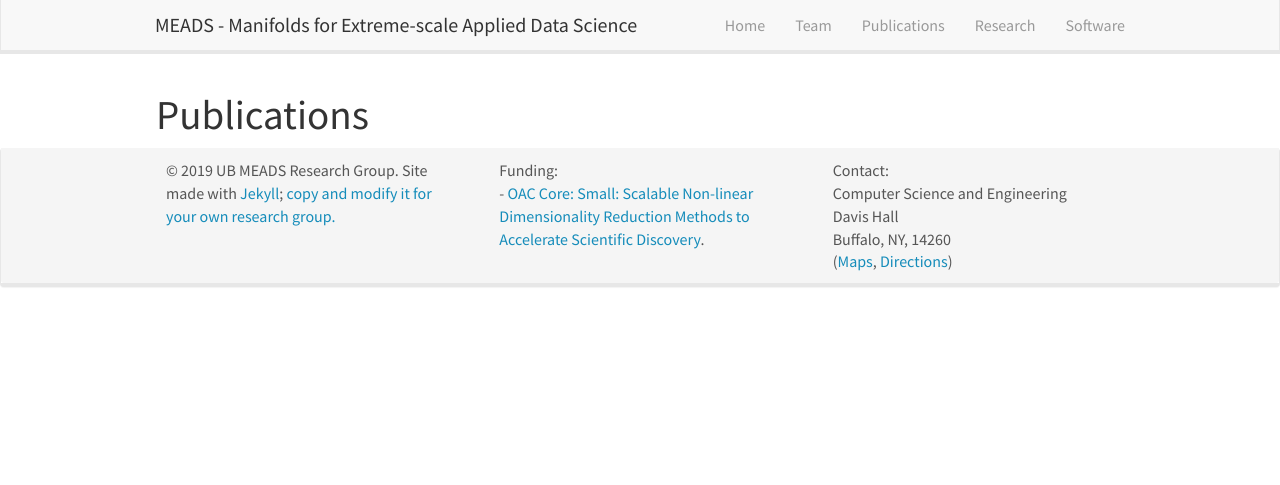
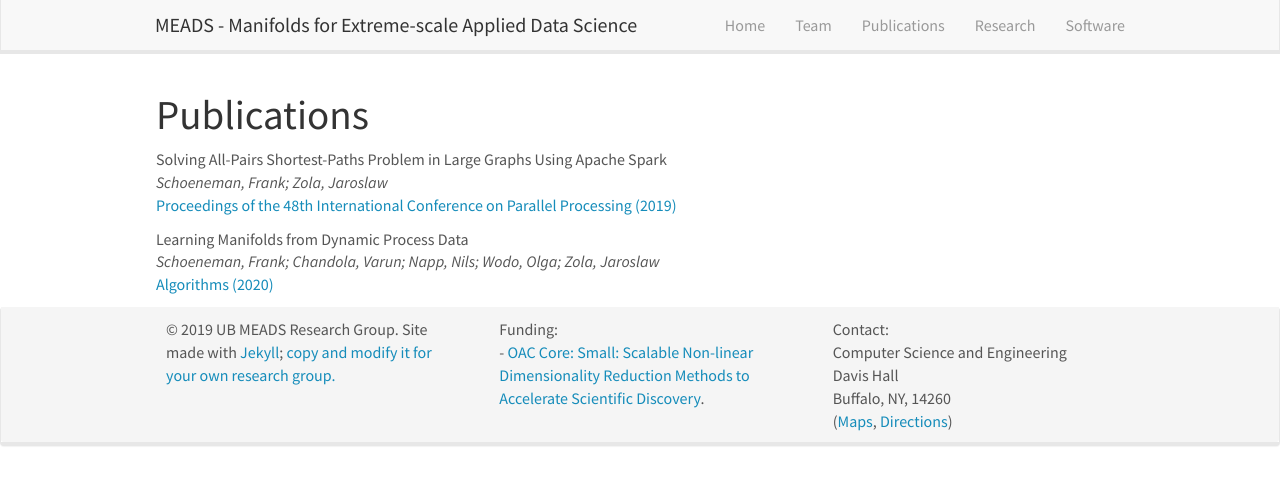
Before and after one commit to chandola/meads, a Jekyll site: the page built from docs/_pages/publications.md, in a window 1280 px wide. Shown: the top 485 px of the page. Built offline with Jekyll 4.4.1, drawn with Linux system fonts in a browser that asks for light colours; nearby versions of some CDN libraries; some of the changed lines change nothing that is shown.

Commit message:
adding publication information

```diff
--- a/docs/_data/publist.yml
+++ b/docs/_data/publist.yml
@@ -1,10 +1,17 @@
 # Use the following format
-#- title: <title of paper>
-#  image: <representative graphic>
-#  description: <description of paper>
-#  authors: <authors>
-#  link:
-#    url: <url for paper>
-#    display:  <Citation that appears on the page>
-#  highlight: 1
-#  news2:
+- title: Solving All-Pairs Shortest-Paths Problem in Large Graphs Using Apache Spark
+  image: apspark.png
+  description: Algorithms for computing All-Pairs Shortest-Paths (APSP) are critical building blocks underlying many practical applications. The standard sequential algorithms, such as Floyd-Warshall and Johnson, quickly become infeasible for large input graphs, necessitating parallel approaches. In this work, we propose, implement and thoroughly analyse different strategies for APSP on distributed memory clusters with Apache Spark. Our solvers are designed for large undirected weighted graphs, and differ in complexity and degree of reliance on techniques outside of pure Spark API. We demonstrate that the best performing solver is able to handle APSP problems with over 200,000 vertices on a 1024-core cluster. However, it requires auxiliary shared persistent storage to compensate for missing Spark functionality.
+  authors: Schoeneman, Frank; Zola, Jaroslaw
+  link:
+    url: https://dl.acm.org/doi/10.1145/3337821.3337852
+    display: Proceedings of the 48th International Conference on Parallel Processing (2019)
+  highlight: 1
+- title: Learning Manifolds from Dynamic Process Data
+  image: chi300_sortedPwdHeat_fftR.jpg
+  description: Scientific data, generated by computational models or from experiments, are typically results of nonlinear interactions among several latent processes. Such datasets are typically high-dimensional and exhibit strong temporal correlations. Better understanding of the underlying processes requires mapping such data to a low-dimensional manifold where the dynamics of the latent processes are evident. While nonlinear spectral dimensionality reduction methods, e.g., Isomap, and their scalable variants, are conceptually fit candidates for obtaining such a mapping, the presence of the strong temporal correlation in the data can significantly impact these methods. In this paper, we first show why such methods fail when dealing with dynamic process data. A novel method, Entropy-Isomap, is proposed to handle this shortcoming. We demonstrate the effectiveness of the proposed method in the context of understanding the fabrication process of organic materials. The resulting low-dimensional representation correctly characterizes the process control variables and allows for informative visualization of the material morphology evolution.
+  authors: Schoeneman, Frank; Chandola, Varun; Napp, Nils; Wodo, Olga; Zola, Jaroslaw
+  link:
+    url: http://dx.doi.org/10.3390/a13020030
+    display:  Algorithms (2020)
+  highlight: 1
```
